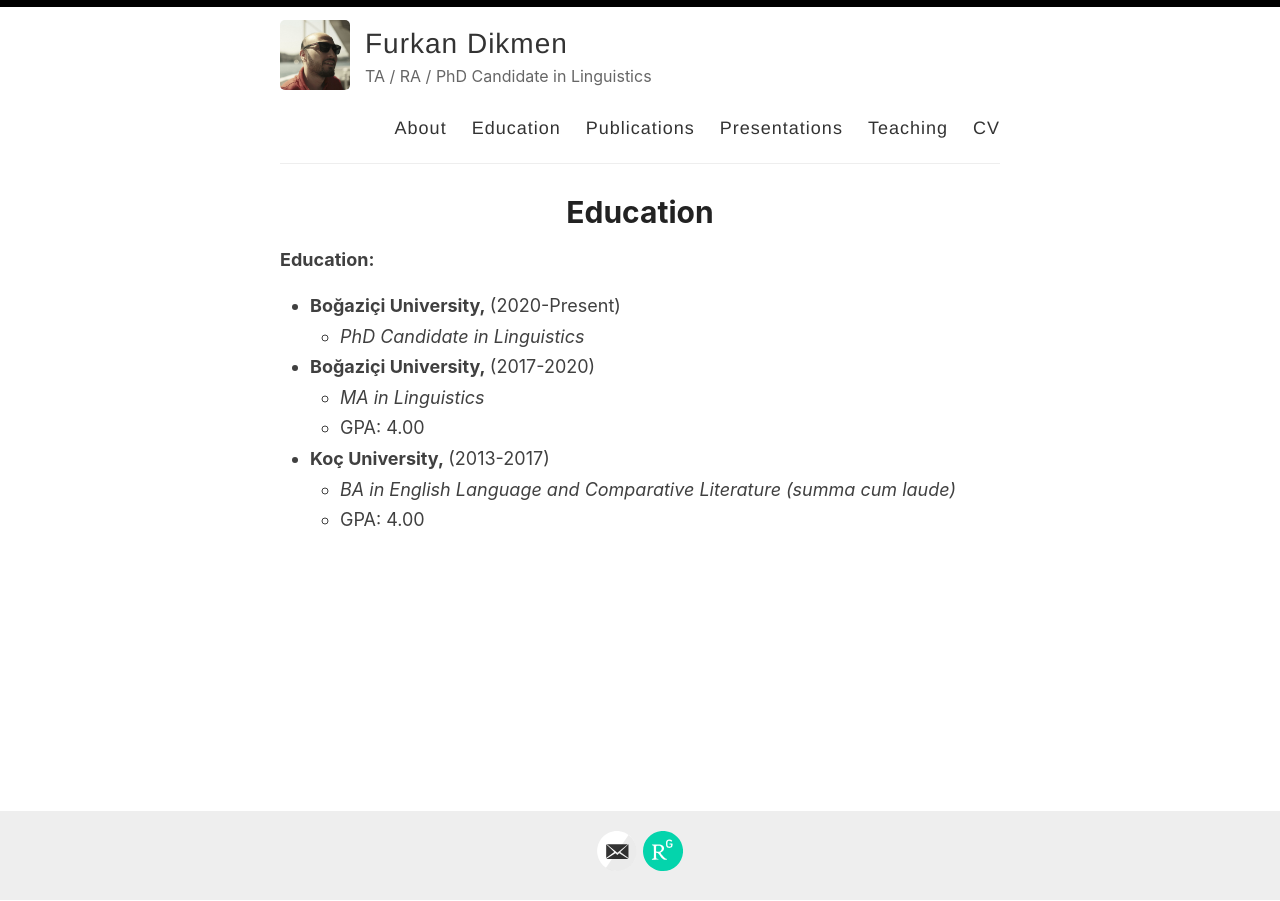
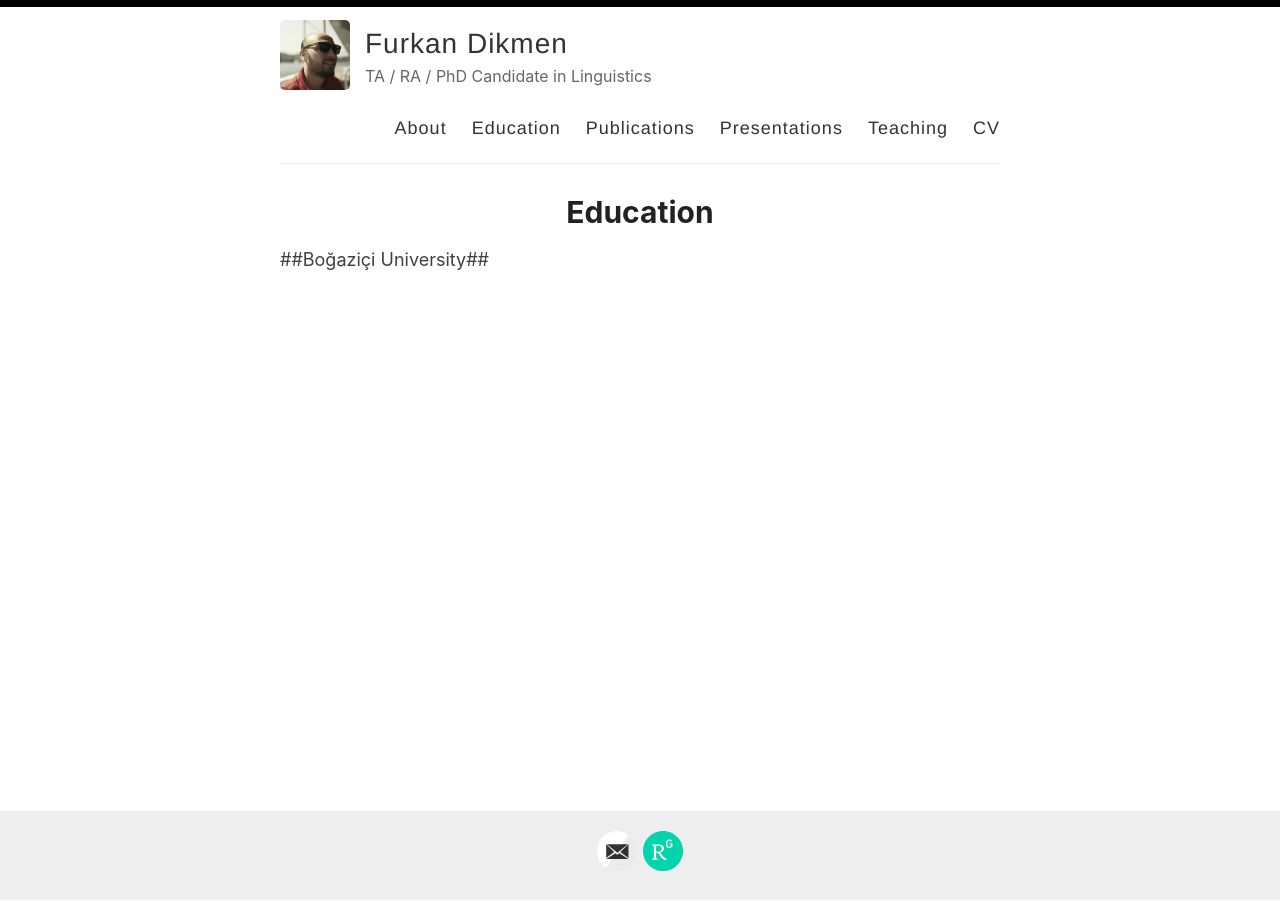
Before and after one commit to furkandikmen/furkandikmen.github.io, a Jekyll site: the page built from _pages/education.md, in a window 1280 px wide. Built offline with Jekyll 4.4.1, drawn with Linux system fonts in a browser that asks for light colours.

Commit message:
Update education.md

```diff
--- a/_pages/education.md
+++ b/_pages/education.md
@@ -4,20 +4,4 @@ title: Education
 permalink: /education/
 ---
 
-<p><strong>Education:</strong></p>
-<ul>
-    <li><strong>Boğazi&ccedil;i University,&nbsp;</strong>(2020-Present)<ul>
-            <li><em>PhD Candidate in Linguistics</em>&nbsp;</li>
-        </ul>
-    </li>
-    <li><strong>Boğazi&ccedil;i University,&nbsp;</strong>(2017-2020)<ul>
-            <li><em>MA in Linguistics</em></li>
-            <li>GPA: 4.00</li>
-        </ul>
-    </li>
-    <li><strong>Ko&ccedil; University,&nbsp;</strong>(2013-2017)&nbsp;<ul>
-            <li><em>BA in English Language and Comparative Literature (summa cum laude)</em>&nbsp;</li>
-            <li>GPA: 4.00&nbsp;</li>
-        </ul>
-    </li>
-</ul>
+##Boğaziçi University##
```
